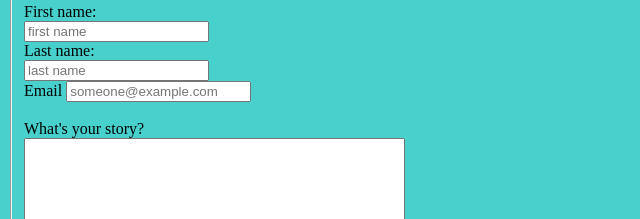
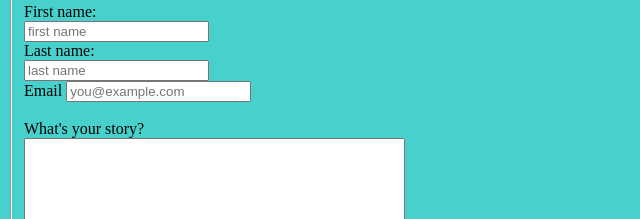
Before and after one commit to asiimire/asiimire-web, a plain HTML site: page form.html in a window 1280 px wide. Shown: the part 317-536 px from the top of the page, 0-640 px from the left. Drawn offline with Linux system fonts and the light colour scheme.

Commit message:
Update form.html

```diff
--- a/form.html
+++ b/form.html
@@ -35,7 +35,7 @@
     <label for="lname">Last name:</label><br>
     <input type="text" id="lname" name="lname" placeholder="last name" required><br>
     <label for="email">Email</label>
-    <input type="email" name="email" id="email" placeholder="someone@example.com" required>
+    <input type="email" name="email" id="email" placeholder="you@example.com" required>
     <br><br>
     <label>What's your story?</label><br>
     <textarea name="message" rows="10" cols="45"></textarea><br>
```
